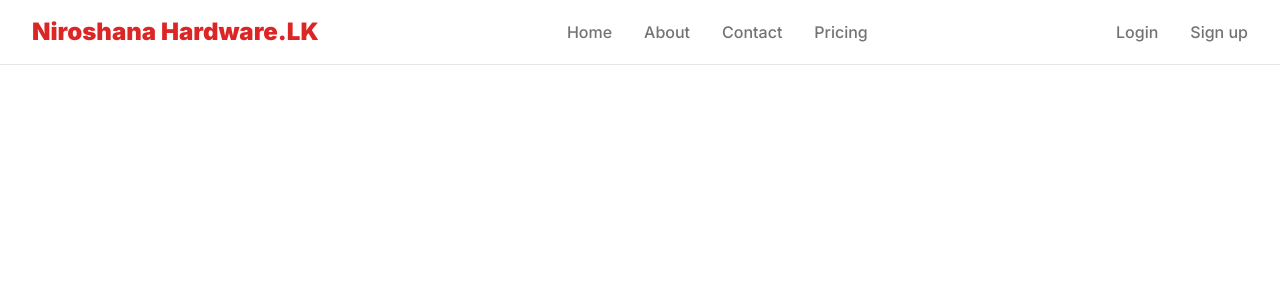
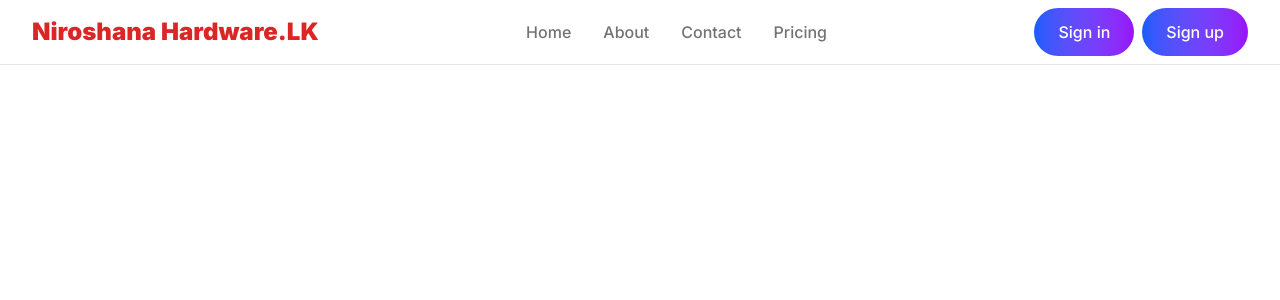
Before and after one commit to Lil-ice-Cloud/Niroshana-Hardware-Digital-Commerce-Platform, a Next.js app: page / in a window 1280 px wide. Shown: the top 300 px of the page. Built offline with nearby package versions, Linux system fonts and the light colour scheme.

Commit message:
Navigation Bar Switches

```diff
--- a/components/ui/Navbar/Navbar.tsx
+++ b/components/ui/Navbar/Navbar.tsx
@@ -31,9 +31,35 @@ export default function Navbar () {
                         </div>
                     </div>
                     {/* Loging and Signup */}
-                    <div className="hidden md:flex  items-baseline space-x-8">
-                        <button className="text-muted-foreground hover:text-primary transition-colors font-medium"> Login </button>
-                        <button className="text-muted-foreground hover:text-primary transition-colors font-medium"> Sign up </button>
+                    <div className="hidden md:flex  items-baseline space-x-2">
+                        <button className="
+                        bg-gradient-to-r
+                        from-blue-600
+                        to-purple-600
+                        hover:from-green-400
+                        hover:to-indigo-600
+                        text-white
+                        transition-colors
+                        font-medium
+                        rounded-full
+                        px-6
+                        py-3
+                        ">
+                            Sign in
+                        </button>
+                        <button className="
+                        bg-gradient-to-r
+                        from-blue-600
+                        to-purple-600
+                        hover:from-green-400
+                        hover:to-indigo-600
+                        text-white
+                        transition-colors
+                        font-medium
+                        rounded-full
+                        px-6
+                        py-3
+                        "> Sign up </button>
                     </div>
                 </div>
             </div>
```
